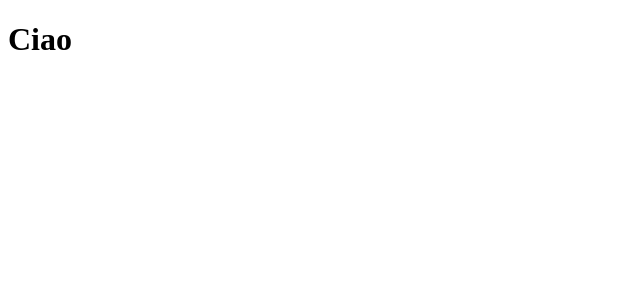
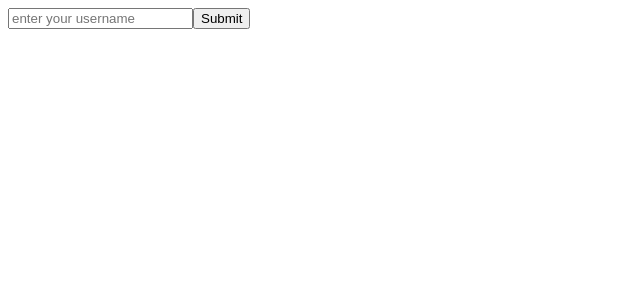
Before and after one commit to moeindanesh/ChatApp, a Next.js app: page / in a window 1280 px wide. Shown: the top 300 px of the page, without its empty margins (0-640 px from the left). Built offline with nearby package versions, Linux system fonts and the light colour scheme.

Commit message:
usernameScreen created + server

```diff
--- /dev/null
+++ b/components/Username.js
@@ -0,0 +1,37 @@
+class UsernameForm extends React.Component{
+
+    constructor(props){
+        super(props);
+
+        this.state = {
+            username: ''
+        }
+
+        this.usernameHandler = this.usernameHandler.bind(this);
+        this.onSubmit = this.onSubmit.bind(this);
+    }
+
+    usernameHandler(e){
+        this.setState({
+            username: e.target.value
+        })
+    }
+
+    onSubmit(e){
+        e.preventDefault();
+        this.props.onSubmit(this.state.username);
+    }
+
+    render(){
+        return(
+            <div>
+                <form onSubmit={this.onSubmit}>
+                    <input type="text" placeholder="enter your username" onChange={this.usernameHandler} />
+                    <input type="submit" />
+                </form>
+            </div>
+        );
+    }
+}
+
+export default UsernameForm;
--- a/package.json
+++ b/package.json
@@ -4,13 +4,15 @@
   "description": "chat app with nextJs and chatKit",
   "main": "index.js",
   "scripts": {
-    "dev": "next",
+    "dev": "concurrently \"node ./server.js\" \"next\"",
     "build": "next build",
     "start": "concurrently \"node ./server.js\" \"next start\""
   },
   "author": "MoeinDanA",
   "license": "ISC",
   "dependencies": {
+    "@pusher/chatkit": "^0.7.18",
+    "@pusher/chatkit-server": "^2.1.0",
     "concurrently": "^4.1.1",
     "cors": "^2.8.5",
     "express": "^4.17.1",
--- /dev/null
+++ b/pages/ChatScreen.js
@@ -0,0 +1,13 @@
+class ChatScreen extends React.Component{
+    render(){
+        return(
+            <div>
+                <h1>Chat</h1>
+                <p>hello, {this.props.username}</p>
+            </div>
+        );
+    }
+}
+
+
+export default ChatScreen;
--- a/pages/index.js
+++ b/pages/index.js
@@ -1,11 +1,52 @@
 import Layout from '../components/Layout';
+import UsernameForm from '../components/Username';
+import ChatScreen from './ChatScreen';
 
-const Index = () => {
-    return(
-        <Layout>
-            <h1>Ciao</h1>
-        </Layout>
-    )
+class Index extends React.Component{
+
+    constructor(props){
+        super(props);
+
+        this.state = {
+            currentScreen: 'usernameScreen'
+        }
+
+        this.onUsernameSubmitted = this.onUsernameSubmitted.bind(this);
+    }
+
+    onUsernameSubmitted(username){
+        fetch('http://localhost:3001/users', {
+            method: 'POST',
+            headers: {
+                'Content-Type': 'application/json'
+            },
+            body: JSON.stringify({username})
+        }).then(response => {
+            console.log(response.status); //201 => created  200 => exists
+            this.setState({
+                currentUsername: username,
+                currentScreen: 'chatScreen'
+            })
+        }).catch(error => {
+            console.log(error);
+        })
+    }
+    render(){
+
+        if(this.state.currentScreen === 'usernameScreen'){
+            return(
+                <Layout>
+                    <UsernameForm onSubmit={this.onUsernameSubmitted}/>
+                </Layout>
+            );
+        }else if(this.state.currentScreen === 'chatScreen'){
+            return(
+                <Layout>
+                    <ChatScreen username={this.state.currentUsername}/>
+                </Layout>
+            );
+        }
+    }
 }
 
 export default Index;
```
Also changed, not shown: pages/App.js (added, +11 -0 lines), server.js (+26 -1 lines), 1 other file (tests, documents, lock files or other folders).
